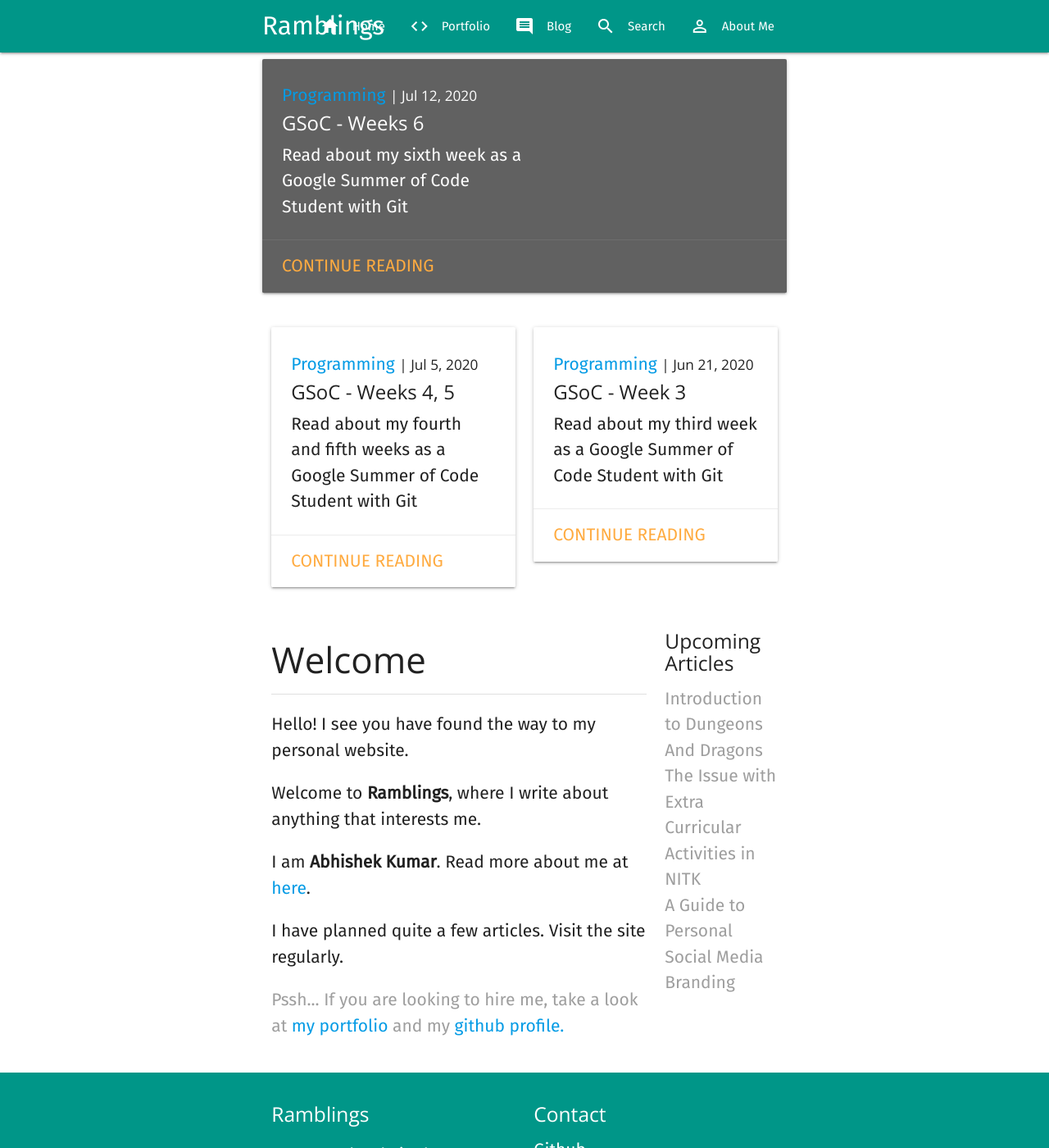
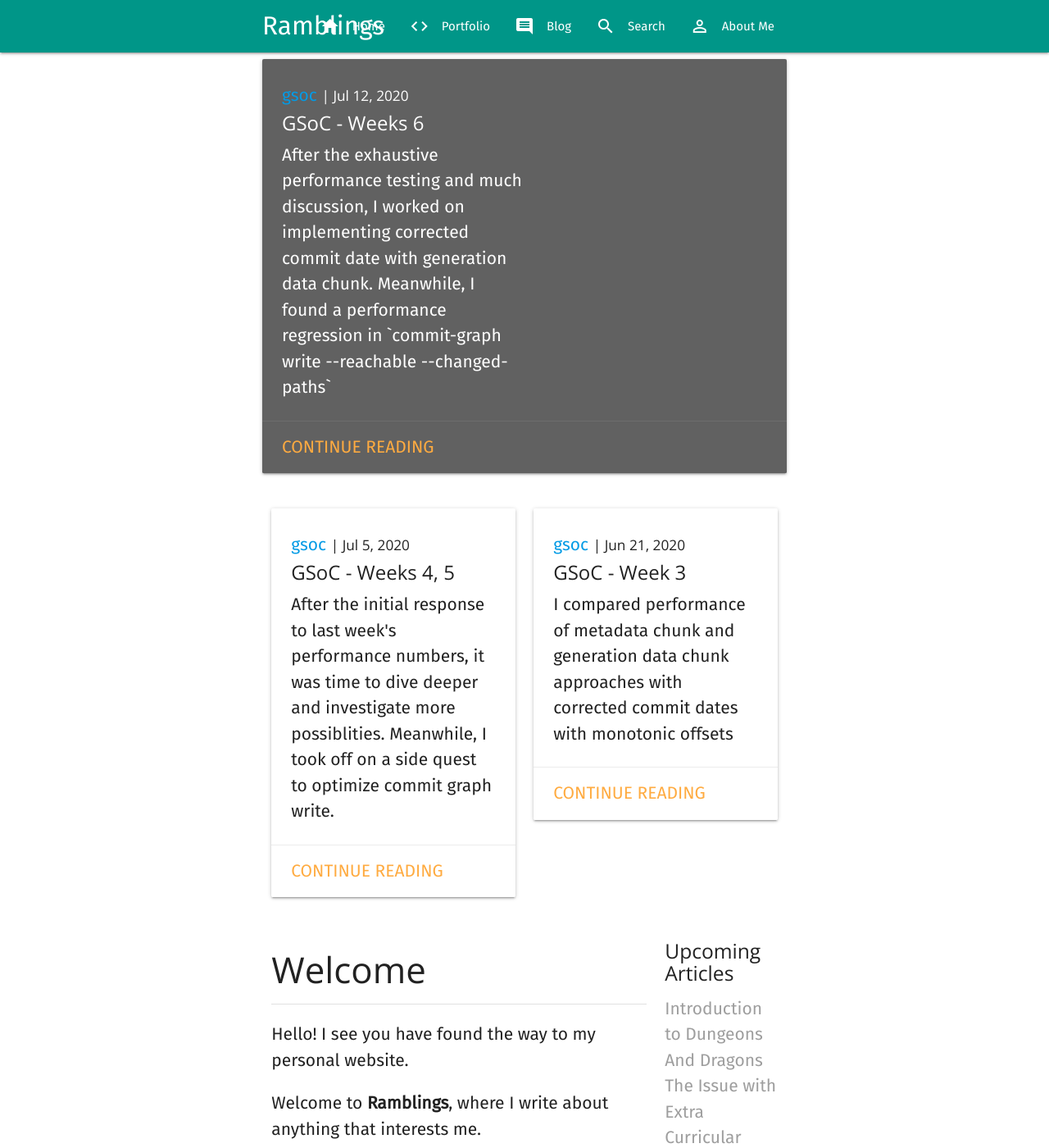
Before and after one commit to abhishekkumar2718/abhishekkumar2718.github.io, a Jekyll site: the page built from index.md, in a window 1280 px wide and 1400 px high. Shown: the whole window at 82% size. Built offline with Jekyll 4.4.1, drawn with Linux system fonts in a browser that asks for light colours.

Commit message:
Add GSoC as a category

```diff
--- a/_data/categories.yml
+++ b/_data/categories.yml
@@ -2,3 +2,4 @@
 - programming
 - literature
 - personal
+- gsoc
--- a/_posts/2020-06-21-gsoc-week-3.md
+++ b/_posts/2020-06-21-gsoc-week-3.md
@@ -1,8 +1,8 @@
 ---
 layout: post
 title: GSoC - Week 3
-category: Programming
-excerpt: Read about my third week as a Google Summer of Code Student with Git
+category: gsoc
+excerpt: I compared performance of metadata chunk and generation data chunk approaches with corrected commit dates with monotonic offsets
 ---
 
 Over the third week, I made progress over a crucial pre-requisite for implementing generation number v2 - Using corrected commit dates with monotonically increasing offsets without increasing generation number version.
--- a/_posts/2020-07-05-gsoc-weeks-4-5.md
+++ b/_posts/2020-07-05-gsoc-weeks-4-5.md
@@ -1,8 +1,8 @@
 ---
 layout: post
 title: GSoC - Weeks 4, 5
-category: Programming
-excerpt: Read about my fourth and fifth weeks as a Google Summer of Code Student with Git
+category: gsoc
+excerpt: After the initial response to last week's performance numbers, it was time to dive deeper and investigate more possiblities. Meanwhile, I took off on a side quest to optimize commit graph write.
 asset_img: 'gsoc'
 ---
 
--- a/_posts/2020-07-12-gsoc-week-6.md
+++ b/_posts/2020-07-12-gsoc-week-6.md
@@ -1,8 +1,8 @@
 ---
 layout: post
 title: GSoC - Weeks 6
-category: Programming
-excerpt: Read about my sixth week as a Google Summer of Code Student with Git
+category: gsoc
+excerpt: After the exhaustive performance testing and much discussion, I worked on implementing corrected commit date with generation data chunk. Meanwhile, I found a performance regression in `commit-graph write --reachable --changed-paths`
 asset_img: 'gsoc'
 ---
 
--- /dev/null
+++ b/gsoc/index.md
@@ -0,0 +1,7 @@
+---
+layout: paginated-page
+title: Google Summer of Code
+category: gsoc
+---
+
+I was selected as one of the Google Summer of Code students for Git in 2020, working on [Implement Generation Number v2](https://summerofcode.withgoogle.com/organizations/4722049416691712/#6140278689234944). You can find code on [my repository](https://github.com/abhishekkumar2718/GSoC20).
```
Also changed, not shown: _posts/2020-06-14-gsoc-weeks-1-2.md (+2 -2 lines).
